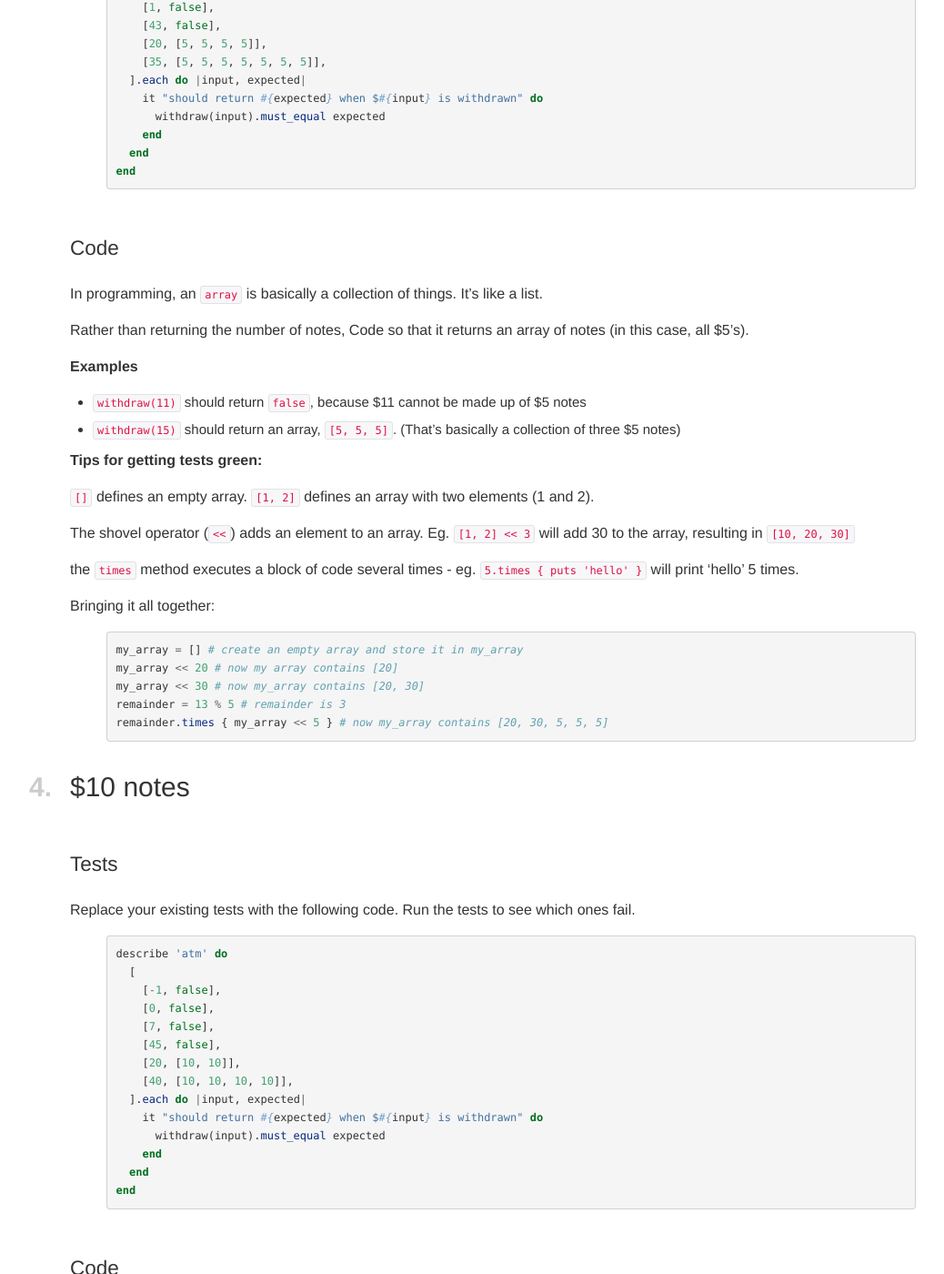
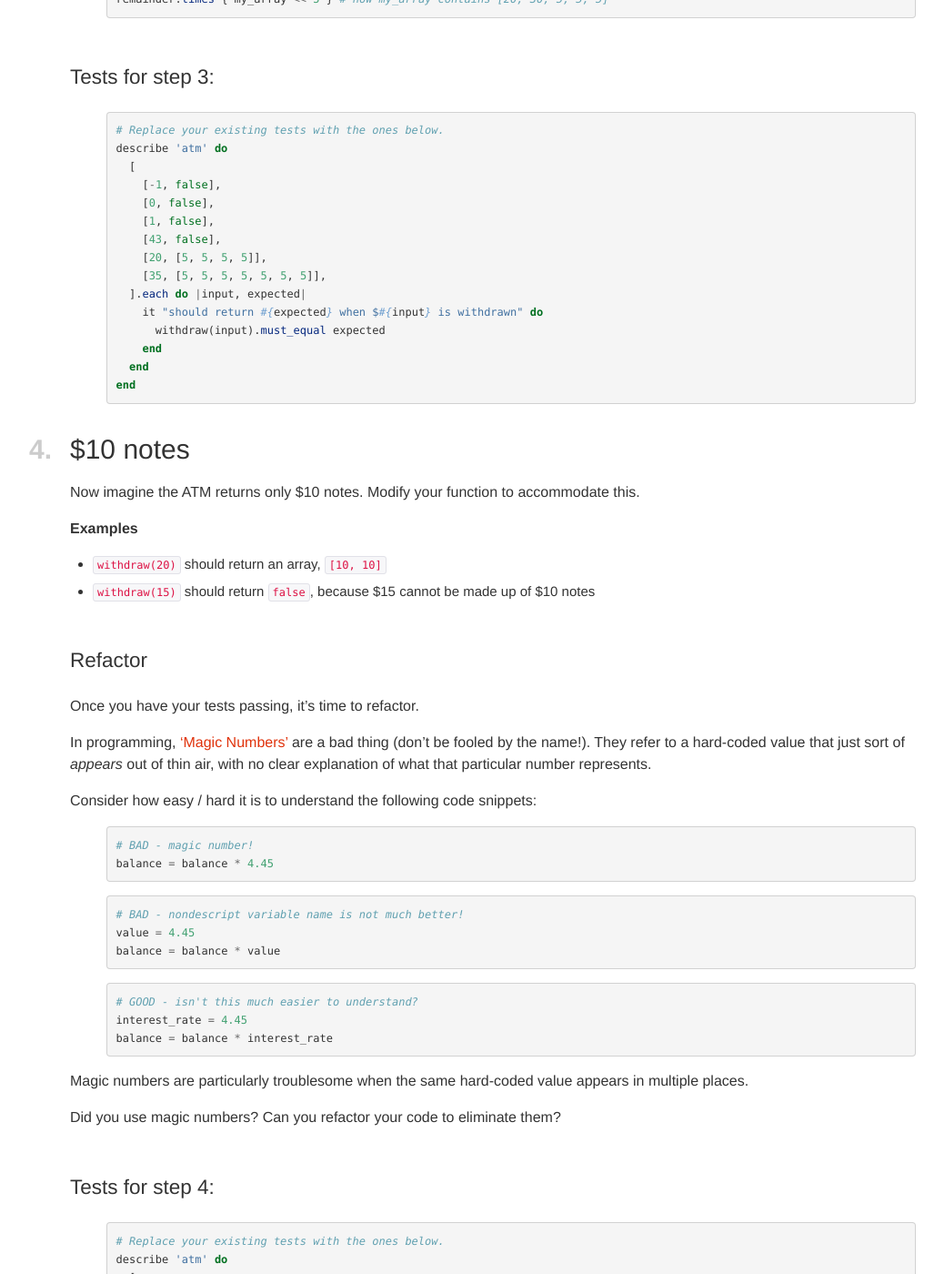
Before and after one commit to railsgirls/guides.railsgirls.com, a Jekyll site: the page built from _posts/2014-05-10-ruby-atm.markdown, in a window 1280 px wide and 1400 px high, scrolled down 3170 px. Shown: the whole window at 91% size, without its empty margins (8-1046 px from the left). Built offline with Jekyll 4.4.1, drawn with Linux system fonts in a browser that asks for light colours; nearby versions of some CDN libraries; some of the changed text lies outside the part shown.

Commit message:
Make instructions more clear for Ruby ATM tutorial

```diff
--- a/_posts/2014-05-10-ruby-atm.markdown
+++ b/_posts/2014-05-10-ruby-atm.markdown
@@ -16,13 +16,13 @@
 
 For each step, you will need to take the following actions:
 
-**A:** Delete tests from the previous step, and paste in the pre-written tests for the current step. Check which ones fail.
+**1. Run the new tests:** Delete tests from the previous step, and paste in the pre-written tests for the current step. *(Tests for each step are show at the bottom of that step.)* Run the tests to see which ones fail. In sublime text, you can hit `Ctrl-B` to run the tests. Or, you can open a terminal, `cd` into your working directory, and run `ruby atm.rb`.
 
-**B:** Code until all tests pass.
+**2. Make the tests pass:** Edit your code to meet the functionality requirements of the current step. You'll know you've got it right when all your tests are green.
 
-**C:** See if there are any edits you can make to ensure your code is as clean and easy to understand as possible. Some steps have discussion points. Discuss them with your pair - they'll help you moving forward.
+**3. Refactor:** See if there are any edits you can make to ensure your code is as clean and easy to understand as possible. Some steps have discussion points. Discuss them with your pair - they'll help you moving forward.
 
-You may recognise these steps as the *red, green, refactor* workflow of TDD.
+You may recognise these steps as the **red, green, refactor** workflow of TDD.
 
 ## *0.*Set up your file
 Create a file called `atm.rb`. paste the following code into it. This contains the shell of your `withdraw()` function, along with tests.
@@ -40,6 +40,7 @@
 require 'minitest/autorun'
 
 # BELOW ARE THE TESTS FOR AUTOMATICALLY CHECKING YOUR SOLUTION.
+# THESE TESTS ARE FOR STEP 1.
 # THESE NEED TO BE REPLACED AFTER EACH STEP.
 describe 'atm' do
   [
@@ -61,18 +62,6 @@
 
 ## *1.* $5 bills
 
-**Run your tests.** If you use *Sublime Text* on Linux, OSX Mavericks (or better) or Windows, you
-can run the tests by pressing `Ctrl-B`. Otherwise you can type the follow into
-your terminal:
-
-{% highlight sh %}
-ruby atm.rb
-{% endhighlight %}
-
-You need to get all of these tests to pass.
-
-### Code
-
 Imagine an ATM that holds only $5 notes. Write a function that returns `true` if an amount can be returned, and `false` otherwise.
 
 **Examples:**
@@ -85,11 +74,27 @@
 The modulus operator, `%` gets the remainder of a division. Eg, `9 % 4` results in `1` (nine divided by four has a remainder of 1).
 
 ## *2.* How many bills?
+Now, modify your function so that if the amount *can* be withdrawn, it will return the appropriate number of notes, rather than simply `true`
 
-### Tests
-Replace your existing tests with the following code. Run the tests to see which ones fail.
+**Examples:**
+
+* `withdraw(15)` should return `3`, since three $5 notes makes $15
+* `withdraw(20)` should return `4`, since four $5 notes makes $20
+* `withdraw(11)` should return `false`, because $11 cannot be made up of $5 notes
+
+**Tips for getting tests green:**
+
+The `/` operator performs a division. For example, if you wanted to get half your age, and store it in a variable, you'd do this:
 
 {% highlight ruby %}
+my_age = 28
+half_my_age = my_age / 2
+{% endhighlight %}
+
+### Tests for step 2:
+
+{% highlight ruby %}
+# Replace your existing tests with the ones below.
 describe 'atm' do
   [
     [-1, false],
@@ -108,46 +113,7 @@
 end
 {% endhighlight %}
 
-### Code
-Now, modify your function so that if the amount *can* be withdrawn, it will return the appropriate number of notes, rather than simply `true`
-
-**Examples:**
-
-* `withdraw(11)` should return `false`, because $11 cannot be made up of $5 notes
-* `withdraw(15)` should return `3`, since three $5 notes makes $15
-* `withdraw(20)` should return `4`, since four $5 notes makes $20
-
-**Tips for getting tests green:**
-
-The `/` operator performs a division. For example, if you wanted to get half your age, and store it in a variable, you'd do this:
-
-{% highlight ruby %}
-my_age = 28
-half_my_age = my_age / 2
-{% endhighlight %}
-
-## *3.* List of bills
-
-### Tests
-Replace your existing tests with the following code. Run the tests to see which ones fail.
-{% highlight ruby %}
-describe 'atm' do
-  [
-    [-1, false],
-    [0, false],
-    [1, false],
-    [43, false],
-    [20, [5, 5, 5, 5]],
-    [35, [5, 5, 5, 5, 5, 5, 5]],
-  ].each do |input, expected|
-    it "should return #{expected} when $#{input} is withdrawn" do
-      withdraw(input).must_equal expected
-    end
-  end
-end
-{% endhighlight %}
-
-### Code
+## *3.* Array of notes
 
 In programming, an `array` is basically a collection of things. It's like a list.
 
@@ -155,8 +121,8 @@
 
 **Examples**
 
+* `withdraw(15)` should return an array, `[5, 5, 5]`. (That's basically a collection of three $5 notes)
 * `withdraw(11)` should return `false`, because $11 cannot be made up of $5 notes
-* `withdraw(15)` should return an array, `[5, 5, 5]`. (That's basically a collection of three $5 notes)
 
 **Tips for getting tests green:**
 
@@ -176,20 +142,17 @@
 remainder.times { my_array << 5 } # now my_array contains [20, 30, 5, 5, 5]
 {% endhighlight %}
 
-## *4.* $10 notes
-
-### Tests
-Replace your existing tests with the following code. Run the tests to see which ones fail.
-
+### Tests for step 3:
 {% highlight ruby %}
+# Replace your existing tests with the ones below.
 describe 'atm' do
   [
     [-1, false],
     [0, false],
-    [7, false],
-    [45, false],
-    [20, [10, 10]],
-    [40, [10, 10, 10, 10]],
+    [1, false],
+    [43, false],
+    [20, [5, 5, 5, 5]],
+    [35, [5, 5, 5, 5, 5, 5, 5]],
   ].each do |input, expected|
     it "should return #{expected} when $#{input} is withdrawn" do
       withdraw(input).must_equal expected
@@ -198,13 +161,14 @@
 end
 {% endhighlight %}
 
-### Code
+## *4.* $10 notes
+
 Now imagine the ATM returns only $10 notes. Modify your function to accommodate this.
 
 **Examples**
 
+* `withdraw(20)` should return an array, `[10, 10]`
 * `withdraw(15)` should return `false`, because $15 cannot be made up of $10 notes
-* `withdraw(20)` should return an array, `[10, 10]`
 
 ### Refactor
 Once you have your tests passing, it's time to refactor.
@@ -234,12 +198,51 @@
 
 Did you use magic numbers? Can you refactor your code to eliminate them?
 
+### Tests for step 4:
+
+{% highlight ruby %}
+# Replace your existing tests with the ones below.
+describe 'atm' do
+  [
+    [-1, false],
+    [0, false],
+    [7, false],
+    [45, false],
+    [20, [10, 10]],
+    [40, [10, 10, 10, 10]],
+  ].each do |input, expected|
+    it "should return #{expected} when $#{input} is withdrawn" do
+      withdraw(input).must_equal expected
+    end
+  end
+end
+{% endhighlight %}
+
 ## *5.* $5 and $10 notes
 
-### Tests
-Replace your existing tests with the following code. Run the tests to see which ones fail.
+Imagine your ATM now holds $5 and $10. People want as few notes as possible.
+
+**Examples**
+
+* `withdraw(25)` should return `[10, 10, 5]`
+* `withdraw(11)` should return `false`, because $11 cannot be made up of $5 and $10 notes
+
+**Tips for getting tests green:**
+
+The `floor` method rounds a number down to the nearest whole integer. For example:
 
 {% highlight ruby %}
+my_number = 3.87.floor # my_number contains 3
+
+new_number = (25/10).floor
+# new_number contains 2, because 25/10 = 2.5, and floor will round that down to 2.
+{% endhighlight %}
+
+
+### Tests for step 5
+
+{% highlight ruby %}
+# Replace your existing tests with the ones below.
 describe 'atm' do
   [
     [-1, false],
@@ -256,31 +259,40 @@
 end
 {% endhighlight %}
 
-### Code
-Imagine your ATM now holds $5 and $10. People want as few notes as possible.
+## *6.* $5, $10, and $20 notes
+
+Your ATM now holds $5, $10, and $20 notes. Modify your function to accommodate this.
+
+**Note:** at this point, each higher denomination can be evenly divided by each lower denomination - eg. $20 / $10 = 2. Things get much trickier when that's not the case (eg, $50's and $20's). For this step, we'll intentionally not deal with this case to make it easier.
 
 **Examples**
 
+* `withdraw(15)` should return `[10, 5]`
+* `withdraw(25)` should return `[20, 5]`
+* `withdraw(35)` should return `[20, 10, 5]`
 * `withdraw(11)` should return `false`, because $11 cannot be made up of $5 and $10 notes
-* `withdraw(25)` should return `[10, 10, 5]`
 
 **Tips for getting tests green:**
 
-The `floor` method rounds a number down to the nearest whole integer. For example:
+To tell if an array is empty: `my_array.empty?`
+
+To tell if an array is not empty: `!my_array.empty?`
+
+To remove the first element off an array: `my_array.shift`. Eg, `[1, 2, 3].shift` results in `[2, 3]`
+
+If your function calls a sub-function, keep in mind that Ruby has no concept of 'pass by value'. Variables are always a reference to an object.
+
+### Refactor
+
+* How many lines did you have to change, going from step 5 to step 6?
+* What if we made $100 notes available, as well? Could you do this in a single line?
+* Refactor your code so that you could change to $100, $20 and $10 notes, by changing a single line.
+* What is the most future-proof solution?
+
+### Tests for step 6:
 
 {% highlight ruby %}
-my_number = 3.87.floor # my_number contains 3
-
-new_number = (25/10).floor
-# new_number contains 2, because 25/10 = 2.5, and floor will round that down to 2.
-{% endhighlight %}
-
-## *6.* $5, $10, and $20 notes
-
-### Tests
-Replace your existing tests with the following code. Run the tests to see which ones fail.
-
-{% highlight ruby %}
+# Replace your existing tests with the ones below.
 describe 'atm' do
   [
     [-1, false],
@@ -300,39 +312,14 @@
 end
 {% endhighlight %}
 
-### Code
-
-Your ATM now holds $5, $10, and $20 notes. Modify your function to accommodate this.
-
-**Note:** that at this point, each higher denomination can be evenly divided by each lower denomination - eg. $20 / $10 = 2. Things get much trickier when that's not the case (eg, $50's and $20's). For this step, we'll intentionally not deal with this case to make it easier.
-
-**Examples**
-
-* `withdraw(11)` should return `false`, because $11 cannot be made up of $5 and $10 notes
-* `withdraw(15)` should return `[10, 5]`
-* `withdraw(25)` should return `[20, 5]`
-* `withdraw(35)` should return `[20, 10, 5]`
-
-**Tips for getting tests green:**
-
-To tell if an array is empty: `my_array.empty?`
-
-To tell if an array is not empty: `!my_array.empty?`
-
-To remove the first element off an array: `my_array.shift`. Eg, `[1, 2, 3].shift` results in `[2, 3]`
-
-If your function calls a sub-function, keep in mind that Ruby has no concept of 'pass by value'. Variables are always a reference to an object.
-
-### Refactor
-
-* How many lines did you have to change, going from step 5 to step 6?
-* What if we made $100 notes available, as well? Could you do this in a single line?
-* Refactor your code so that you could change to $100, $20 and $10 notes, by changing a single line.
-* What is the most future-proof solution?
-
 
 ## *7.* Final Discussion Points
 * Given a particular solution *works*, what makes it 'good' or 'bad' code?
 * Can you think of any take-home best practices or principals? Is code structure important? Why?
 * Did you have any 'Aha!' moments? What were they?
 * Lets say you started a little ATM company, which quickly expanded to become a global success. How suitable is your code for dealing with all denominations of currency, in all nations of the world? Did it get more suitable with each step?
+
+
+## Challenge! $50 and $20 notes
+
+Up til now, we've intentionally avoided the case where a smaller note cannot fit evenly into each larger one. For example, we've avoided the case of having only $50s and $20s (where 20 does not divide evenly into 50). Can you see why this case will be harder? If your current code were to include only $50s and $20s, what would happen when you try to withdraw $60, or $110? In your head, or on paper, can you think of what logic would need to be in place to handle these cases correctly? If you're up for a challenge, try to handle this case in your code! (You'll need to write the tests yourself for this step).
```
